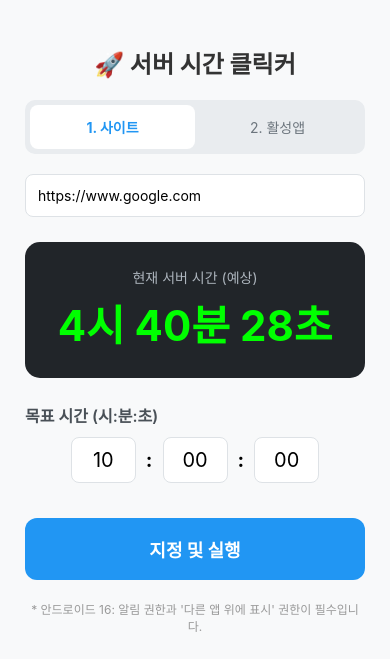
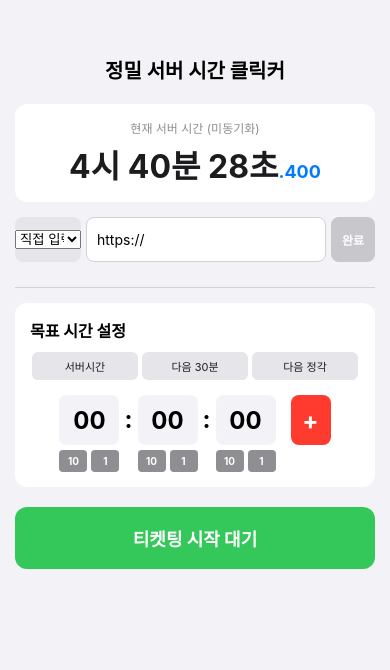
Before and after one commit to vktmxk00102-ship-it/server-time-clicker, a React Native app: screen / in a window 390 px wide. Shown: the top 670 px of the page. Built offline with nearby package versions, Linux system fonts and the light colour scheme.

Commit message:
update App.js

```diff
--- a/App.js
+++ b/App.js
@@ -1,163 +1,213 @@
 import React, { useState, useEffect } from 'react';
-import {
-  StyleSheet,
-  Text,
-  View,
-  TextInput,
-  TouchableOpacity,
-  ScrollView,
-  Alert,
-  Platform,
-  PermissionsAndroid
-} from 'react-native';
-// 커스텀 네이티브 모듈 불러오기
-import ClickerCore from 'expo-clicker-core';
+import { StyleSheet, Text, View, TextInput, TouchableOpacity, Alert, ScrollView } from 'react-native';
+import { Picker } from '@react-native-picker/picker';
+
+const SITES = [
+  { label: '직접 입력', value: 'custom' },
+  { label: '네이버', value: 'https://www.naver.com' },
+  { label: '인터파크', value: 'https://www.interpark.com' },
+  { label: '멜론티켓', value: 'https://ticket.melon.com' },
+  { label: '예스24', value: 'https://www.yes24.com' },
+  { label: '티켓링크', value: 'https://www.ticketlink.co.kr' },
+];
 
 export default function App() {
-  const [mode, setMode] = useState('site');
-  const [url, setUrl] = useState('https://www.google.com');
+  // --- 서버 시간 관련 상태 ---
+  const [selectedSite, setSelectedSite] = useState('custom');
+  const [urlInput, setUrlInput] = useState('');
+  const [appliedUrl, setAppliedUrl] = useState('');
   const [serverTime, setServerTime] = useState(new Date());
-  const [targetTime, setTargetTime] = useState({ h: '10', m: '00', s: '00' });
+  const [timeOffset, setTimeOffset] = useState(0);
 
-  // 1. 앱 실행 시 안드로이드 13~16 필수 알림 권한 요청
+  // --- 목표 시간 관련 상태 ---
+  const [targetH, setTargetH] = useState('00');
+  const [targetM, setTargetM] = useState('00');
+  const [targetS, setTargetS] = useState('00');
+  const [isPlus, setIsPlus] = useState(true); // 플마 버튼 상태
+
   useEffect(() => {
-    const requestPermission = async () => {
-      if (Platform.OS === 'android' && Platform.Version >= 33) {
-        try {
-          await PermissionsAndroid.request(
-            PermissionsAndroid.PERMISSIONS.POST_NOTIFICATIONS
-          );
-        } catch (err) {
-          console.warn(err);
-        }
-      }
-    };
-    requestPermission();
+    const timer = setInterval(() => {
+      setServerTime(new Date(Date.now() + timeOffset));
+    }, 100);
+    return () => clearInterval(timer);
+  }, [timeOffset]);
 
-    const timer = setInterval(() => setServerTime(new Date()), 1000);
-    return () => clearInterval(timer);
-  }, []);
-
-  // 2. [지정 및 실행] - 오버레이 버튼 띄우기
-  const handleStart = async () => {
+  // 1. 서버 시간 동기화
+  const syncServerTime = async () => {
+    if (!urlInput.startsWith('http')) {
+      Alert.alert("알림", "URL을 확인해주세요.");
+      return;
+    }
+    const start = Date.now();
     try {
-      if (ClickerCore && typeof ClickerCore.startOverlay === 'function') {
-        // 네이티브 모듈 호출 (권한 없으면 권한 설정창으로, 있으면 서비스 시작)
-        ClickerCore.startOverlay();
-      } else {
-        Alert.alert("연결 오류", "네이티브 모듈을 찾을 수 없습니다. 빌드 로그를 확인하세요.");
+      const response = await fetch(urlInput, { method: 'HEAD', cache: 'no-store' });
+      const serverDateStr = response.headers.get('Date');
+      if (serverDateStr) {
+        const end = Date.now();
+        const latency = (end - start) / 2;
+        const offset = new Date(serverDateStr).getTime() + latency - end;
+        setTimeOffset(offset);
+        setAppliedUrl(urlInput);
       }
     } catch (e) {
-      console.error(e);
-      Alert.alert("실행 에러", "서비스 시작 중 오류가 발생했습니다.");
+      Alert.alert("에러", "동기화 실패");
     }
   };
 
-  // 3. [타겟 앱 선택] - 접근성 설정 화면 이동
-  const handleOpenSettings = () => {
-    try {
-      if (ClickerCore && typeof ClickerCore.openAccessibilitySettings === 'function') {
-        ClickerCore.openAccessibilitySettings();
-      } else {
-        Alert.alert("알림", "접근성 설정 모듈이 없습니다.");
-      }
-    } catch (e) {
-      Alert.alert("에러", "설정 화면 이동 실패");
+  // 2. 목표 시간 복사 함수들
+  const copyFromServer = (type) => {
+    const current = new Date(Date.now() + timeOffset);
+    let h = current.getHours();
+    let m = current.getMinutes();
+    let s = 0;
+
+    if (type === 'NOW') {
+      s = current.getSeconds();
+    } else if (type === '30MIN') {
+      if (m < 30) m = 30;
+      else { m = 0; h = (h + 1) % 24; }
+    } else if (type === 'HOUR') {
+      m = 0; h = (h + 1) % 24;
+    }
+
+    setTargetH(h.toString().padStart(2, '0'));
+    setTargetM(m.toString().padStart(2, '0'));
+    setTargetS(s.toString().padStart(2, '0'));
+  };
+
+  // 3. 시간 미세 조정 함수
+  const adjustTarget = (unit, value) => {
+    const sign = isPlus ? 1 : -1;
+    const amount = value * sign;
+
+    if (unit === 'H') {
+      let newH = (parseInt(targetH) + amount) % 24;
+      if (newH < 0) newH += 24;
+      setTargetH(newH.toString().padStart(2, '0'));
+    } else if (unit === 'M') {
+      let newM = (parseInt(targetM) + amount) % 60;
+      if (newM < 0) newM += 60;
+      setTargetM(newM.toString().padStart(2, '0'));
+    } else if (unit === 'S') {
+      let newS = (parseInt(targetS) + amount) % 60;
+      if (newS < 0) newS += 60;
+      setTargetS(newS.toString().padStart(2, '0'));
     }
   };
 
   return (
-    <ScrollView contentContainerStyle={styles.container}>
-      <Text style={styles.title}>🚀 서버 시간 클릭커</Text>
+    <ScrollView style={styles.container}>
+      <Text style={styles.title}>정밀 서버 시간 클릭커</Text>
 
-      {/* 모드 선택 */}
-      <View style={styles.tabContainer}>
-        <TouchableOpacity
-          onPress={() => setMode('site')}
-          style={[styles.tab, mode === 'site' && styles.activeTab]}
-        >
-          <Text style={mode === 'site' ? styles.activeText : styles.inactiveText}>1. 사이트</Text>
-        </TouchableOpacity>
-        <TouchableOpacity
-          onPress={() => setMode('app')}
-          style={[styles.tab, mode === 'app' && styles.activeTab]}
-        >
-          <Text style={mode === 'app' ? styles.activeText : styles.inactiveText}>2. 활성앱</Text>
+      {/* 서버 시간 표시 */}
+      <View style={styles.timeCard}>
+        <Text style={styles.timeLabel}>현재 서버 시간 ({appliedUrl ? '동기화됨' : '미동기화'})</Text>
+        <Text style={styles.timeText}>
+          {serverTime.toLocaleTimeString('ko-KR', { hour12: false })}
+          <Text style={styles.msText}>.{serverTime.getMilliseconds().toString().padStart(3, '0')}</Text>
+        </Text>
+      </View>
+
+      {/* 서버 주소 설정 줄 */}
+      <View style={styles.inputRow}>
+        <View style={styles.pickerBox}>
+          <Picker selectedValue={selectedSite} onValueChange={(v) => { setSelectedSite(v); if(v!=='custom') setUrlInput(v); }}>
+            {SITES.map(s => <Picker.Item key={s.value} label={s.label} value={s.value} />)}
+          </Picker>
+        </View>
+        <TextInput style={styles.urlInput} value={urlInput} onChangeText={setUrlInput} placeholder="https://" />
+        <TouchableOpacity style={[styles.btn, urlInput === appliedUrl && styles.btnOff]} onPress={syncServerTime} disabled={urlInput === appliedUrl}>
+          <Text style={styles.btnText}>{urlInput === appliedUrl ? '완료' : '적용'}</Text>
         </TouchableOpacity>
       </View>
 
-      {/* 입력 영역 */}
-      <View style={styles.inputSection}>
-        {mode === 'site' ? (
-          <View style={styles.inputWrapper}>
-            <TextInput
-              style={styles.input}
-              value={url}
-              onChangeText={setUrl}
-              placeholder="https://..."
-            />
+      <View style={styles.divider} />
+
+      {/* 목표 시간 설정 섹션 */}
+      <View style={styles.section}>
+        <View style={styles.sectionHeader}>
+          <Text style={styles.sectionTitle}>목표 시간 설정</Text>
+          <View style={styles.copyBtnRow}>
+            <TouchableOpacity style={styles.copyBtn} onPress={() => copyFromServer('NOW')}><Text style={styles.copyBtnText}>서버시간</Text></TouchableOpacity>
+            <TouchableOpacity style={styles.copyBtn} onPress={() => copyFromServer('30MIN')}><Text style={styles.copyBtnText}>다음 30분</Text></TouchableOpacity>
+            <TouchableOpacity style={styles.copyBtn} onPress={() => copyFromServer('HOUR')}><Text style={styles.copyBtnText}>다음 정각</Text></TouchableOpacity>
           </View>
-        ) : (
-          <TouchableOpacity style={styles.appPicker} onPress={handleOpenSettings}>
-            <Text style={styles.appPickerText}>타겟 앱 선택 (접근성 서비스 활성화)</Text>
-          </TouchableOpacity>
-        )}
-      </View>
+        </View>
 
-      {/* 시간 표시 */}
-      <View style={styles.timeCard}>
-        <Text style={styles.timeLabel}>현재 서버 시간 (예상)</Text>
-        <Text style={styles.timeText}>
-          {serverTime.toLocaleTimeString('ko-KR', { hour12: false })}
-        </Text>
-      </View>
+        {/* 시간 입력 및 조정 UI */}
+        <View style={styles.targetTimeBox}>
+          <View style={styles.timeInputGroup}>
+            <View>
+              <TextInput style={styles.timeInput} value={targetH} keyboardType="numeric" onChangeText={setTargetH} />
+              <View style={styles.adjRow}>
+                <TouchableOpacity style={styles.adjBtn} onPress={() => adjustTarget('H', 10)}><Text style={styles.adjBtnText}>10</Text></TouchableOpacity>
+                <TouchableOpacity style={styles.adjBtn} onPress={() => adjustTarget('H', 1)}><Text style={styles.adjBtnText}>1</Text></TouchableOpacity>
+              </View>
+            </View>
+            <Text style={styles.colon}>:</Text>
+            <View>
+              <TextInput style={styles.timeInput} value={targetM} keyboardType="numeric" onChangeText={setTargetM} />
+              <View style={styles.adjRow}>
+                <TouchableOpacity style={styles.adjBtn} onPress={() => adjustTarget('M', 10)}><Text style={styles.adjBtnText}>10</Text></TouchableOpacity>
+                <TouchableOpacity style={styles.adjBtn} onPress={() => adjustTarget('M', 1)}><Text style={styles.adjBtnText}>1</Text></TouchableOpacity>
+              </View>
+            </View>
+            <Text style={styles.colon}>:</Text>
+            <View>
+              <TextInput style={styles.timeInput} value={targetS} keyboardType="numeric" onChangeText={setTargetS} />
+              <View style={styles.adjRow}>
+                <TouchableOpacity style={styles.adjBtn} onPress={() => adjustTarget('S', 10)}><Text style={styles.adjBtnText}>10</Text></TouchableOpacity>
+                <TouchableOpacity style={styles.adjBtn} onPress={() => adjustTarget('S', 1)}><Text style={styles.adjBtnText}>1</Text></TouchableOpacity>
+              </View>
+            </View>
 
-      {/* 목표 시간 설정 */}
-      <View style={styles.configSection}>
-        <Text style={styles.sectionTitle}>목표 시간 (시:분:초)</Text>
-        <View style={styles.timeInputRow}>
-          <TextInput style={styles.timeInput} value={targetTime.h} keyboardType="numeric" maxLength={2} />
-          <Text style={styles.colon}>:</Text>
-          <TextInput style={styles.timeInput} value={targetTime.m} keyboardType="numeric" maxLength={2} />
-          <Text style={styles.colon}>:</Text>
-          <TextInput style={styles.timeInput} value={targetTime.s} keyboardType="numeric" maxLength={2} />
+            {/* 플러스/마이너스 토글 */}
+            <TouchableOpacity
+              style={[styles.plusMinusBtn, {backgroundColor: isPlus ? '#FF3B30' : '#007AFF'}]}
+              onPress={() => setIsPlus(!isPlus)}
+            >
+              <Text style={styles.plusMinusText}>{isPlus ? '+' : '-'}</Text>
+            </TouchableOpacity>
+          </View>
         </View>
       </View>
 
-      {/* 메인 실행 버튼 */}
-      <TouchableOpacity style={styles.mainBtn} onPress={handleStart}>
-        <Text style={styles.mainBtnText}>지정 및 실행</Text>
+      <TouchableOpacity style={styles.mainStartBtn}>
+        <Text style={styles.mainStartBtnText}>티켓팅 시작 대기</Text>
       </TouchableOpacity>
-
-      <Text style={styles.footerNote}>
-        * 안드로이드 16: 알림 권한과 '다른 앱 위에 표시' 권한이 필수입니다.
-      </Text>
     </ScrollView>
   );
 }
 
 const styles = StyleSheet.create({
-  container: { padding: 25, backgroundColor: '#F8F9FA' },
-  title: { fontSize: 24, fontWeight: 'bold', textAlign: 'center', marginVertical: 20, color: '#333' },
-  tabContainer: { flexDirection: 'row', backgroundColor: '#E9ECEF', borderRadius: 10, padding: 5, marginBottom: 20 },
-  tab: { flex: 1, paddingVertical: 12, alignItems: 'center', borderRadius: 8 },
-  activeTab: { backgroundColor: '#FFF', elevation: 2 },
-  activeText: { fontWeight: 'bold', color: '#2196F3' },
-  inactiveText: { color: '#6C757D' },
-  inputSection: { marginBottom: 25 },
-  inputWrapper: { flexDirection: 'row', alignItems: 'center' },
-  input: { flex: 1, backgroundColor: '#FFF', borderWidth: 1, borderColor: '#DEE2E6', borderRadius: 8, padding: 12 },
-  appPicker: { backgroundColor: '#FFF', borderWidth: 1, borderColor: '#DEE2E6', borderRadius: 8, padding: 15, alignItems: 'center' },
-  appPickerText: { color: '#2196F3', fontWeight: '500' },
-  timeCard: { backgroundColor: '#212529', borderRadius: 15, padding: 25, alignItems: 'center', marginBottom: 25 },
-  timeLabel: { color: '#ADB5BD', fontSize: 14, marginBottom: 5 },
-  timeText: { color: '#00FF00', fontSize: 42, fontWeight: 'bold' },
-  configSection: { marginBottom: 25 },
-  sectionTitle: { fontSize: 16, fontWeight: '600', marginBottom: 10, color: '#495057' },
-  timeInputRow: { flexDirection: 'row', justifyContent: 'center', alignItems: 'center' },
-  timeInput: { backgroundColor: '#FFF', borderWidth: 1, borderColor: '#DEE2E6', borderRadius: 8, width: 65, padding: 10, textAlign: 'center', fontSize: 20 },
-  colon: { fontSize: 20, marginHorizontal: 10, fontWeight: 'bold' },
-  mainBtn: { backgroundColor: '#2196F3', paddingVertical: 18, borderRadius: 12, alignItems: 'center', marginTop: 10 },
-  mainBtnText: { color: '#FFF', fontSize: 18, fontWeight: 'bold' },
-  footerNote: { textAlign: 'center', color: '#999', fontSize: 12, marginTop: 20 }
+  container: { flex: 1, backgroundColor: '#F2F2F7', padding: 15 },
+  title: { fontSize: 20, fontWeight: 'bold', marginTop: 40, marginBottom: 20, textAlign: 'center' },
+  timeCard: { backgroundColor: '#FFF', padding: 15, borderRadius: 12, alignItems: 'center', marginBottom: 15 },
+  timeLabel: { fontSize: 12, color: '#8E8E93', marginBottom: 5 },
+  timeText: { fontSize: 32, fontWeight: 'bold', color: '#1C1C1E' },
+  msText: { fontSize: 18, color: '#007AFF' },
+  inputRow: { flexDirection: 'row', height: 45, marginBottom: 10 },
+  pickerBox: { flex: 1.2, backgroundColor: '#E5E5EA', borderRadius: 8, marginRight: 5, overflow: 'hidden', justifyContent: 'center' },
+  urlInput: { flex: 2, backgroundColor: '#FFF', borderRadius: 8, paddingHorizontal: 10, borderWidth: 1, borderColor: '#D1D1D6', marginRight: 5 },
+  btn: { flex: 0.8, backgroundColor: '#007AFF', borderRadius: 8, justifyContent: 'center', alignItems: 'center' },
+  btnOff: { backgroundColor: '#C7C7CC' },
+  btnText: { color: '#FFF', fontWeight: 'bold', fontSize: 12 },
+  divider: { height: 1, backgroundColor: '#D1D1D6', marginVertical: 15 },
+  section: { backgroundColor: '#FFF', borderRadius: 12, padding: 15, marginBottom: 20 },
+  sectionHeader: { marginBottom: 15 },
+  sectionTitle: { fontSize: 16, fontWeight: 'bold', marginBottom: 10 },
+  copyBtnRow: { flexDirection: 'row', justifyContent: 'space-between' },
+  copyBtn: { backgroundColor: '#E5E5EA', paddingVertical: 6, paddingHorizontal: 10, borderRadius: 6, flex: 1, marginHorizontal: 2 },
+  copyBtnText: { fontSize: 11, textAlign: 'center', color: '#1C1C1E' },
+  targetTimeBox: { alignItems: 'center' },
+  timeInputGroup: { flexDirection: 'row', alignItems: 'flex-start' },
+  timeInput: { backgroundColor: '#F2F2F7', width: 60, height: 50, borderRadius: 8, textAlign: 'center', fontSize: 24, fontWeight: 'bold' },
+  colon: { fontSize: 24, fontWeight: 'bold', marginHorizontal: 5, marginTop: 10 },
+  adjRow: { flexDirection: 'row', marginTop: 5, justifyContent: 'space-between' },
+  adjBtn: { backgroundColor: '#8E8E93', width: 28, height: 22, borderRadius: 4, justifyContent: 'center', alignItems: 'center' },
+  adjBtnText: { color: '#FFF', fontSize: 10, fontWeight: 'bold' },
+  plusMinusBtn: { marginLeft: 15, width: 40, height: 50, borderRadius: 8, justifyContent: 'center', alignItems: 'center' },
+  plusMinusText: { color: '#FFF', fontSize: 24, fontWeight: 'bold' },
+  mainStartBtn: { backgroundColor: '#34C759', padding: 18, borderRadius: 12, alignItems: 'center', marginBottom: 50 },
+  mainStartBtnText: { color: '#FFF', fontSize: 18, fontWeight: 'bold' }
 });
```
